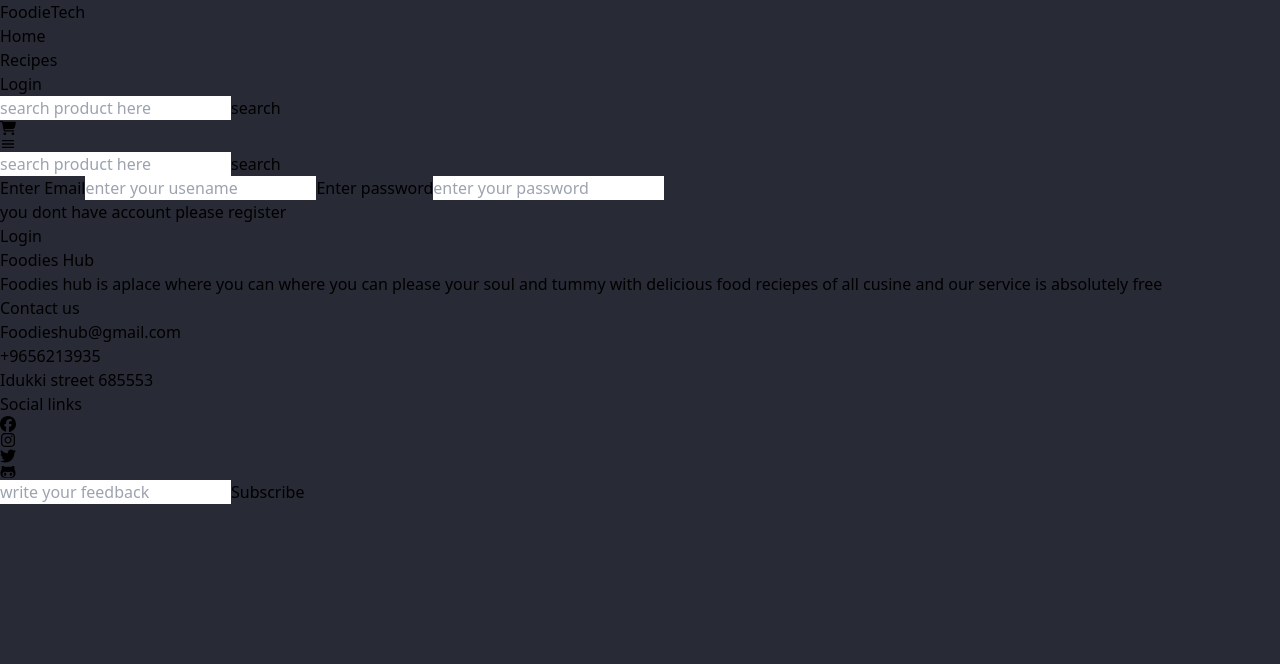
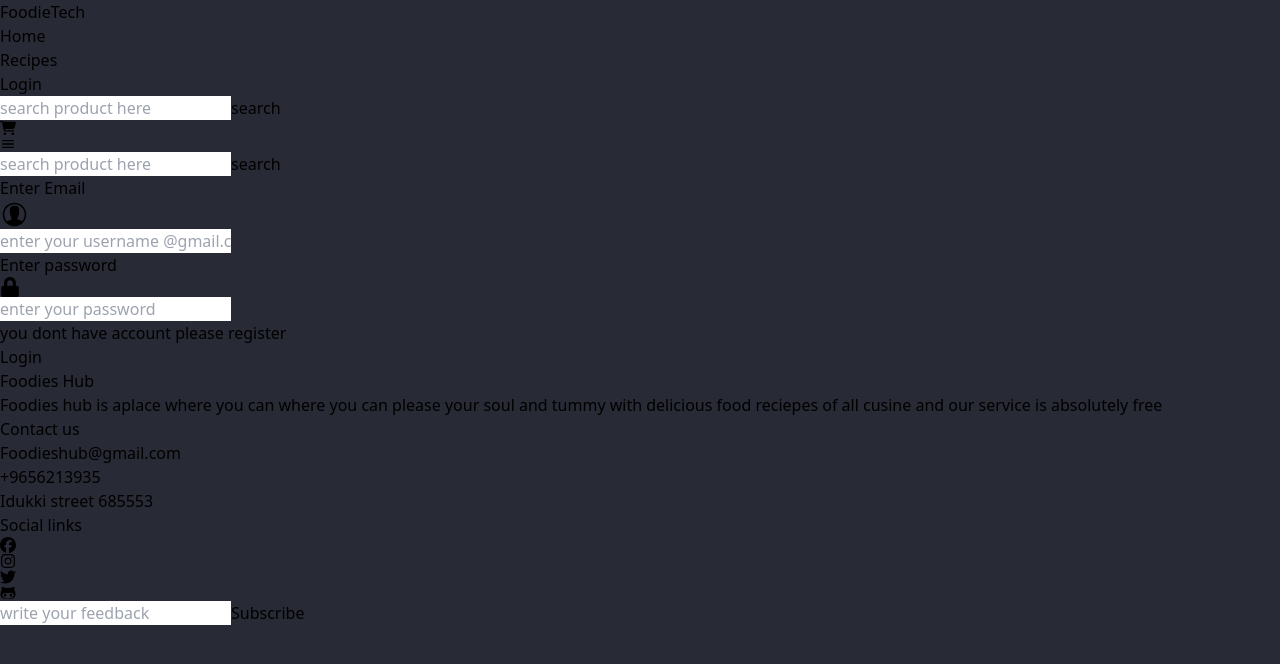
Before and after one commit to rojass2001/Foodietech, a React (Vite) app: page /login in a window 1280 px wide. Shown: the top 664 px of the page. Built offline with nearby package versions, Linux system fonts and the light colour scheme.

Commit message:
second commit

```diff
--- a/src/Components/Loginorregister/Login.jsx
+++ b/src/Components/Loginorregister/Login.jsx
@@ -6,7 +6,7 @@ function Login() {
 
  return (
     <>
-    <Loginorregister link="/register" buttonname="Login" logdetails="you dont have account please register" />
+    <Loginorregister link="/register" buttonname="Login" des="you dont have account please register" />
     </>
   )
 
--- a/src/Components/Loginorregister/Loginorregister.jsx
+++ b/src/Components/Loginorregister/Loginorregister.jsx
@@ -1,19 +1,26 @@
+import { FaLock } from "react-icons/fa"
+import { IoIosContact } from "react-icons/io"
+import { Link } from "react-router-dom"
 
-import { Link } from 'react-router-dom'
-
-function Loginorregister({logdetails,buttonname,link}) {
+function Loginorregister({des,buttonname,link}) {
     return (
-    <div className=' w-full min-h-screen px-2 pt-[120px] place-content-center place-items-center '>
-    <div className='w-full md:w-[45%] lg:w-[23%] space-y-4 bg-black text-green-500 min-h-[250px]   border-green-500 border-[4px]  p-5'>
+      <div className=' w-full min-h-screen pb-5 px-2 pt-[120px] place-content-center place-items-center '>
+      <form className='w-full md:w-[50%] lg:w-[23%] bg-black space-y-4 border-[5px] border-green-500
+      place-content-center rounded-lg text-green-500 min-h-[330px]   p-3'>
       <label className='font-bold '>Enter Email</label>
-    <input placeholder='enter your usename'className='w-full h-12 bg-black border-2 border-green-500 md:h-9'/>
-    <label className='font-bold mt-1'>Enter password</label>
-    <input placeholder='enter your password'className='w-full bg-black border-2 border-green-500 h-12 md:h-9'/>
-   <Link to={link}> <p className='text-sm underline text-center mt-2'>{logdetails}</p></Link>
-   <div className='w-full text-center'>
-    <button className='border-2 px-4 py-1 font-bold border-green-500 '>{buttonname}</button>
+     <div className="w-full flex  items-center h-14 pr-1 place-content-center border-2 border-green-500">
+      <IoIosContact className="mt-1 text-green-500"size={29}/>
+       <input placeholder='enter your username @gmail.com'className='w-full bg-black outline-none mt-1 h-12 md:h-9'/></div>
+      <label className='font-bold'>Enter password</label>
+      <div className="w-full flex gap-1  items-center h-14 pr-1 place-content-center border-2 border-green-500">
+      <FaLock className="mt-1 text-green-500"size={20}/>
+      <input type="password"placeholder='enter your password'className='w-full bg-black outline-none mt-1 h-12 md:h-9'/>
       </div>
+    <Link to={link}> <p className='text-sm font-bold underline text-center mt-2'>{des}</p></Link>
+     <div className='w-full mt-2 text-center'>
+      <button className=' px-8 py-2 font-bold text-white bg-green-500 '>{buttonname}</button>
       </div>
+      </form>
 
       </div>
     )
--- a/src/Components/Loginorregister/Register.jsx
+++ b/src/Components/Loginorregister/Register.jsx
@@ -4,7 +4,7 @@ import Loginorregister from './Loginorregister'
 function Register() {
   return (
     <>
-     <Loginorregister link="/login" buttonname="Register" logdetails="already have account please login" />
+     <Loginorregister link="/login" buttonname="Register" des="already have account please login" />
     </>
   )
 }
```
Lines whose indentation alone changed are shown as unchanged.
